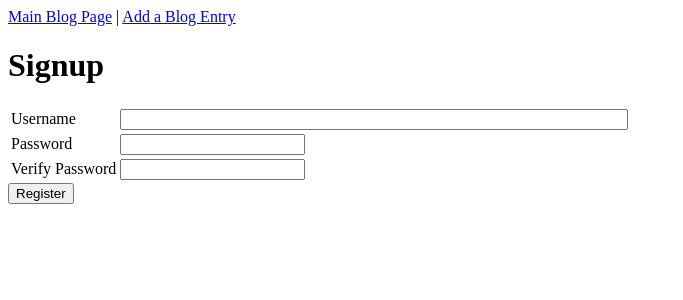
After one commit to rebeccadodd/blogz, a Flask app: page /signup in a window 1280 px wide. The commit adds this page. Shown: the top 300 px of the page, without its empty margins (0-683 px from the left). Run offline with Flask 2, Linux system fonts and the light colour scheme.

Commit message:
Completed Add Login and Signup Pages

```diff
--- a/main.py
+++ b/main.py
@@ -1,21 +1,112 @@
-from flask import Flask, request, render_template, redirect
+from flask import Flask, request, render_template, redirect, flash, session
 from flask_sqlalchemy import SQLAlchemy
 
 app = Flask(__name__)
 app.config['DEBUG'] = True
-app.config['SQLALCHEMY_DATABASE_URI'] = 'mysql+pymysql://build-a-blog:build-a-blog@localhost:8889/build-a-blog'
+app.config['SQLALCHEMY_DATABASE_URI'] = 'mysql+pymysql://blogz:blogz@localhost:8889/blogz'
 app.config['SQLALCHEMY_ECHO'] = True
 db = SQLAlchemy(app)
+app.secret_key = '7f5rgB!EOy_%HYRc'
 
 class Blog(db.Model):
 
     id = db.Column(db.Integer, primary_key=True)
-    title = db.Column(db.String(140))
-    body = db.Column(db.String(2000))
+    title = db.Column(db.String(120))
+    body = db.Column(db.String(1000))
+    owner_id = db.Column(db.Integer, db.ForeignKey('user.id'))
 
-    def __init__(self, title, body):
+    def __init__(self, title, body, owner):
         self.title = title
         self.body = body
+        self.owner = owner
+
+class User(db.Model):
+
+    id = db.Column(db.Integer, primary_key=True)
+    username = db.Column(db.String(120), unique=True)
+    password = db.Column(db.String(120))
+    blogs = db.relationship('Blog', backref='owner')
+
+    def __init__(self, username, password):
+        self.username = username
+        self.password = password
+
+@app.route("/login", methods=['GET', 'POST'])
+def login():
+    if request.method == 'GET':
+        return render_template("login.html")
+
+    if request.method == 'POST':
+        username = request.form['username']
+        password = request.form['password']
+        error_username = ""
+        error_password = ""
+        user = User.query.filter_by(username=username).first()
+
+        if user and user.password == password:
+            session['username'] = username
+            return redirect('/newpost')
+
+        if user and user.password != password:
+            error_password = "Password is invalid"
+
+        else:
+            error_username = "Username does not exist"
+
+        return render_template('login.html', error_password=error_password,
+                                             error_username=error_username)
+
+@app.route("/signup", methods=['GET', 'POST'])
+def signup():
+    if request.method == 'GET':
+        return render_template("signup.html")
+
+    if request.method == 'POST':
+        username = request.form['username']
+        password = request.form['password']
+        verify = request.form['verify']
+        error_username = ""
+        error_password = ""
+        error_verify = ""
+
+        if (username == ""
+                or " " in username
+                or len(username) < 3):
+            error_username = "Please enter a valid username"
+
+        if (password == ""
+                or " " in password
+                or len(password) < 3):
+            error_password = "Please enter a valid password"
+
+        if verify == "":
+            error_verify = "Please enter a valid password"
+
+        if verify != password:
+            error_verify = "Passwords do not match"
+
+        if (error_username == ""
+            and error_password == ""
+            and error_verify == ""):
+
+            existing_user = User.query.filter_by(username=username).first()
+
+            if not existing_user:
+                new_user = User(username, password)
+                db.session.add(new_user)
+                db.session.commit()
+                session['username'] = username
+                return redirect("/newpost")
+
+            else:
+                error_username = "Username already exists"
+                return render_template("signup.html", error_username=error_username)
+
+        else:
+            return render_template("signup.html", error_username=error_username,
+                                                  error_password=error_password,
+                                                  error_verify=error_verify,
+                                                  username=username)
 
 @app.route("/blog", methods=['GET'])
 def blog():
--- a/static/styles/stylesheet.css
+++ b/static/styles/stylesheet.css
@@ -3,7 +3,7 @@ error {
 }
 
 h1 {
-    text-align: center;
+    text-align: left;
 }
 
 textarea {
--- a/templates/base.html
+++ b/templates/base.html
@@ -9,7 +9,9 @@
         <a href="/">Main Blog Page</a> |
         <a href="/newpost">Add a Blog Entry</a>
     </nav>
+
     {% block content %}
+
     {% endblock %}
 
 </body>
--- a/templates/blog.html
+++ b/templates/blog.html
@@ -1,6 +1,7 @@
 {% extends "base.html" %}
 
 {% block content %}
+
     <h1>{{ page_title }}</h1>
 
     {% if all_blogs|length == 0 %}
--- a/templates/newpost.html
+++ b/templates/newpost.html
@@ -1,6 +1,7 @@
 {% extends "base.html" %}
 
 {% block content %}
+
     <h1>{{ page_title }}</h1>
         <form method='post'>
             <table>
--- /dev/null
+++ b/templates/signup.html
@@ -0,0 +1,31 @@
+{% extends "base.html" %}
+
+{% block content %}
+<h1>Signup</h1>
+<form action="/signup" method="post">
+    <table>
+        <tr>
+            <td><label for="username">Username</label></td>
+            <td>
+                <input name="username" type="text" value="{{ username }}">
+                <span class="error">{{ error_username }}</span>
+            </td>
+        </tr>
+        <tr>
+            <td><label for="password">Password</label></td>
+            <td>
+                <input name="password" type="password">
+                <span class="error">{{ error_password }}</span>
+            </td>
+        </tr>
+        <tr>
+            <td><label for="verify">Verify Password</label></td>
+            <td>
+                <input name="verify" type="password">
+                <span class="error">{{ error_verify }}</span>
+            </td>
+        </tr>
+    </table>
+    <input type="submit" value="Register">
+</form>
+{% endblock %}
```
Also changed, not shown: templates/login.html (added, +28 -0 lines), templates/index.html (added).
